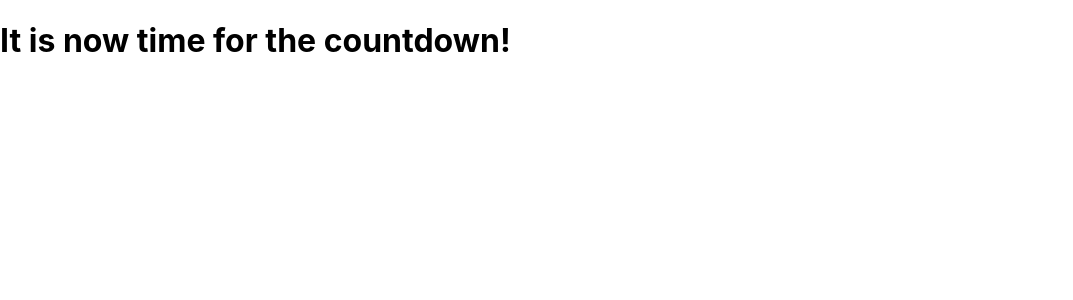
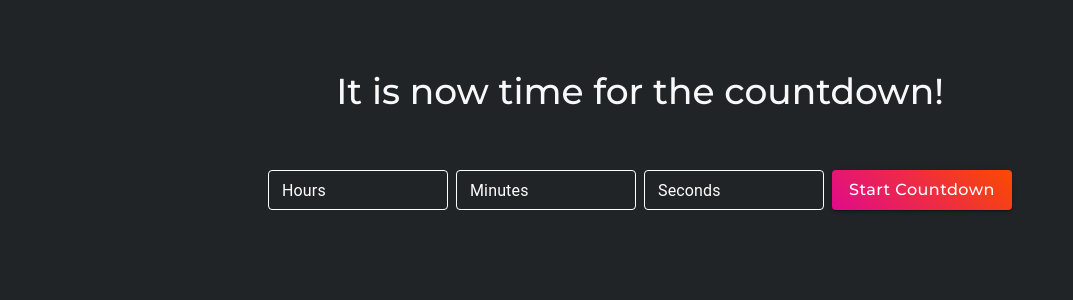
Before and after one commit to Viraaaj/countdown-timer, a React (Create React App) app: page / in a window 1280 px wide. Shown: the top 300 px of the page, without its empty margins (0-1073 px from the left). Built offline with nearby package versions, Linux system fonts and the light colour scheme.

Commit message:
mui Issue Fix, Countdown Inputs Design and Integration

```diff
--- a/package.json
+++ b/package.json
@@ -3,9 +3,12 @@
   "version": "0.1.0",
   "private": true,
   "dependencies": {
+    "@emotion/react": "^11.9.0",
+    "@emotion/styled": "^11.8.1",
     "@material-ui/core": "^4.12.3",
     "@material-ui/icons": "^4.11.2",
     "@mui/material": "^5.5.1",
+    "@mui/styled-engine": "^5.8.0",
     "@testing-library/jest-dom": "^5.16.2",
     "@testing-library/react": "^12.1.4",
     "@testing-library/user-event": "^13.5.0",
--- a/src/App.js
+++ b/src/App.js
@@ -1,7 +1,17 @@
+import CountdownInput from "./components/Countdown/CountdownInput";
+
 function App() {
   return (
-    <div>
-      <h1>It is now time for the countdown!</h1>
+    <div
+      style={{
+        display: "flex",
+        flexDirection: "column",
+        justifyContent: "space-between",
+        height: "100vh",
+        backgroundColor: "rgb(33, 36, 38)",
+      }}
+    >
+      <CountdownInput />
     </div>
   );
 }
--- /dev/null
+++ b/src/components/Countdown/CountdownInput.js
@@ -0,0 +1,120 @@
+import { useState } from "react";
+import TextField from "@mui/material/TextField";
+import { makeStyles } from "@material-ui/core";
+import Button from "@mui/material/Button";
+import CountdownStyle from "./CountdownStyle";
+
+const useStyles = makeStyles(CountdownStyle);
+
+const CountdownInput = () => {
+  const styles = useStyles();
+
+  //   [States]
+  const [hoursInput, setHoursInput] = useState(0);
+  const [minutesInput, setMinutesInput] = useState(0);
+  const [secondsInput, setSecondsInput] = useState(0);
+
+  const [getTimeInSeconds, setGetTimeInSeconds] = useState(0);
+
+  const [buttonClicked, setButtonClicked] = useState(false);
+
+  console.log("getTimeInSeconds: ", getTimeInSeconds);
+
+  return (
+    <div className={styles.container}>
+      <h1 className={styles.titleText}>It is now time for the countdown!</h1>
+
+      {/* [Input Fields] */}
+      <div className={styles.inputContainer}>
+        <TextField
+          id="outlined-basic"
+          label="Hours"
+          variant="outlined"
+          type="number"
+          onChange={(e) => {
+            setHoursInput(e.target.value);
+            setButtonClicked(false);
+          }}
+          size="small"
+          className={styles.textField}
+          InputProps={{
+            inputProps: { min: 0 },
+            style: {
+              color: "#ffffff ",
+              fontSize: 16,
+            },
+          }}
+          InputLabelProps={{
+            style: { color: "#ffffff", fontSize: 16 },
+          }}
+        />
+
+        <TextField
+          id="outlined-basic"
+          label="Minutes"
+          variant="outlined"
+          type="number"
+          onChange={(e) => {
+            setMinutesInput(e.target.value);
+            setButtonClicked(false);
+          }}
+          size="small"
+          className={styles.textField}
+          InputProps={{
+            inputProps: { min: 0 },
+            style: {
+              color: "#ffffff ",
+              fontSize: 16,
+            },
+          }}
+          InputLabelProps={{
+            style: { color: "#ffffff", fontSize: 16 },
+          }}
+        />
+
+        <TextField
+          id="outlined-basic"
+          label="Seconds"
+          variant="outlined"
+          type="number"
+          onChange={(e) => {
+            setSecondsInput(e.target.value);
+            setButtonClicked(false);
+          }}
+          size="small"
+          className={styles.textField}
+          InputProps={{
+            inputProps: { min: 0 },
+            style: {
+              color: "#ffffff ",
+              fontSize: 16,
+            },
+          }}
+          InputLabelProps={{
+            style: { color: "#ffffff", fontSize: 16 },
+          }}
+        />
+
+        <Button
+          disabled={buttonClicked}
+          onClick={() => {
+            if (hoursInput > 0 || minutesInput > 0 || secondsInput > 0) {
+              setButtonClicked(true);
+              setGetTimeInSeconds(
+                hoursInput * 60 * 60 + minutesInput * 60 + secondsInput * 1
+              );
+            } else {
+              alert("Please enter a valid number!");
+            }
+          }}
+          className={styles.countdownStartButton}
+          variant="contained"
+        >
+          Start Countdown
+        </Button>
+      </div>
+    </div>
+  );
+};
+
+export default CountdownInput;
--- /dev/null
+++ b/src/components/Countdown/CountdownStyle.js
@@ -0,0 +1,76 @@
+const CountdownStyle = (theme) => ({
+  container: {
+    padding: "40px 16px 0 16px",
+    display: "flex",
+    flexDirection: "column",
+    alignItems: "center",
+    textAlign: "center",
+  },
+
+  titleText: {
+    fontFamily: "Montserrat, sans-serif",
+    color: "rgb(248, 248, 248)",
+    fontSize: 36,
+    fontWeight: 500,
+    lineHeight: "150%",
+
+    [theme.breakpoints.down("xs")]: {
+      fontSize: 24,
+    },
+  },
+
+  inputContainer: {
+    display: "flex",
+    alignItems: "center",
+    marginTop: 20,
+
+    [theme.breakpoints.down("xs")]: {
+      flexDirection: "column",
+    },
+  },
+
+  textField: {
+    color: "#ffffff !important",
+    marginRight: "8px !important",
+    width: "180px !important",
+    marginTop: "8px !important",
+
+    "& label.Mui-focused": {
+      color: "#ffffff ",
+    },
+    "& .MuiInput-underline:after": {
+      borderBottomColor: "#ffffff ",
+    },
+    "& .MuiOutlinedInput-root": {
+      "& fieldset": {
+        borderColor: "#ffffff ",
+      },
+      "&:hover fieldset": {
+        borderColor: "#ffffff ",
+      },
+      "&.Mui-focused fieldset": {
+        borderColor: "#ffffff ",
+      },
+    },
+
+    [theme.breakpoints.down("xs")]: {
+      marginRight: "0px !important",
+    },
+  },
+
+  countdownStartButton: {
+    width: "180px !important",
+    marginTop: "8px !important",
+    height: "40px !important",
+    textTransform: "none !important",
+    color: "#ffffff !important",
+    fontSize: "1rem !important",
+    fontFamily: "Montserrat, sans-serif !important",
+    fontWeight: "500 !important",
+    lineHeight: "150% !important",
+    backgroundImage:
+      "linear-gradient(45deg,hsla(324, 91%, 46%, 1) 0%,hsla(18, 100%, 49%, 1) 100%) !important",
+  },
+});
+
+export default CountdownStyle;
```
Also changed, not shown: 1 other file (tests, documents, lock files or other folders).
